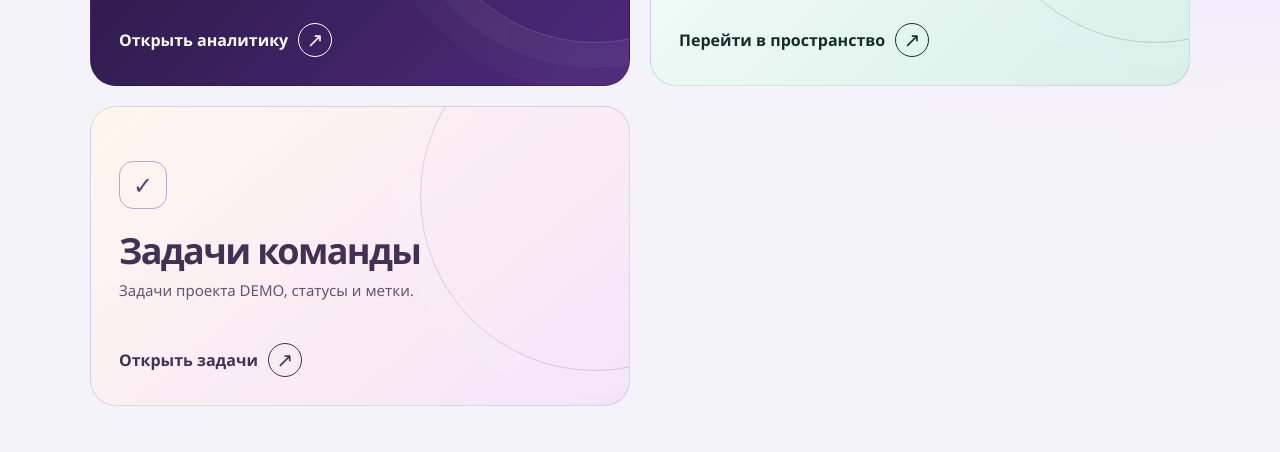
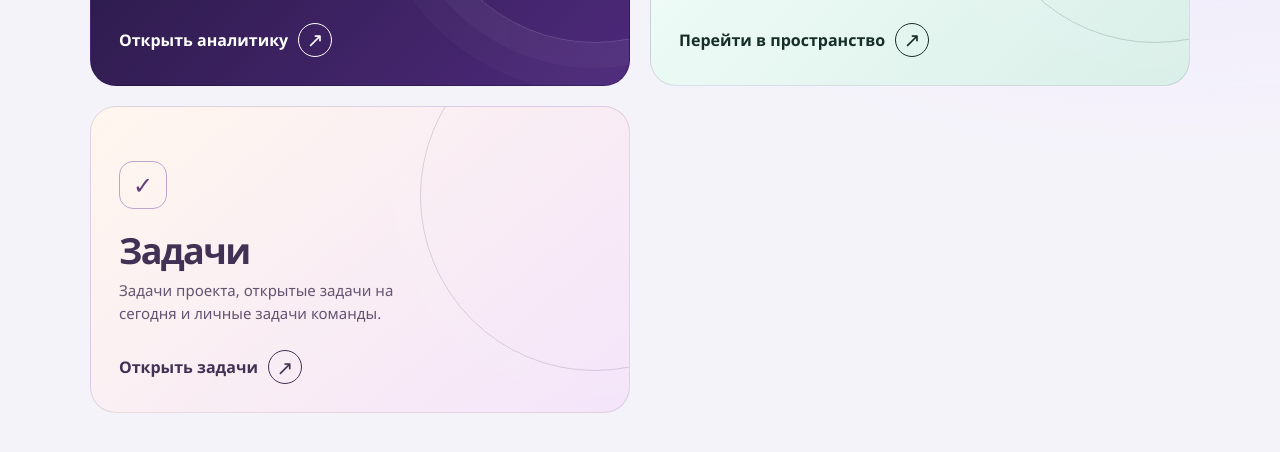
Before and after one commit to zdrastes/web, a plain HTML site: page docs/index.html in a window 1280 px wide. Shown: the part 588-1040 px from the top of the page. Drawn offline with Linux system fonts and the light colour scheme.

Commit message:
Rename the portal task card to Tasks

```diff
--- a/docs/index.html
+++ b/docs/index.html
@@ -34,8 +34,8 @@
       <a class="tile tasks-tile" href="tasks.html">
         <span class="orbit" aria-hidden="true"></span>
         <span class="art" aria-hidden="true"><span>✓</span></span>
-        <h2>Задачи команды</h2>
-        <p>Задачи проекта DEMO, статусы и метки.</p>
+        <h2>Задачи</h2>
+        <p>Задачи проекта, открытые задачи на сегодня и личные задачи команды.</p>
         <span class="tile-action">Открыть задачи <span class="arrow" aria-hidden="true">↗</span></span>
       </a>
       <a class="tile employee" href="employee.html">
```
